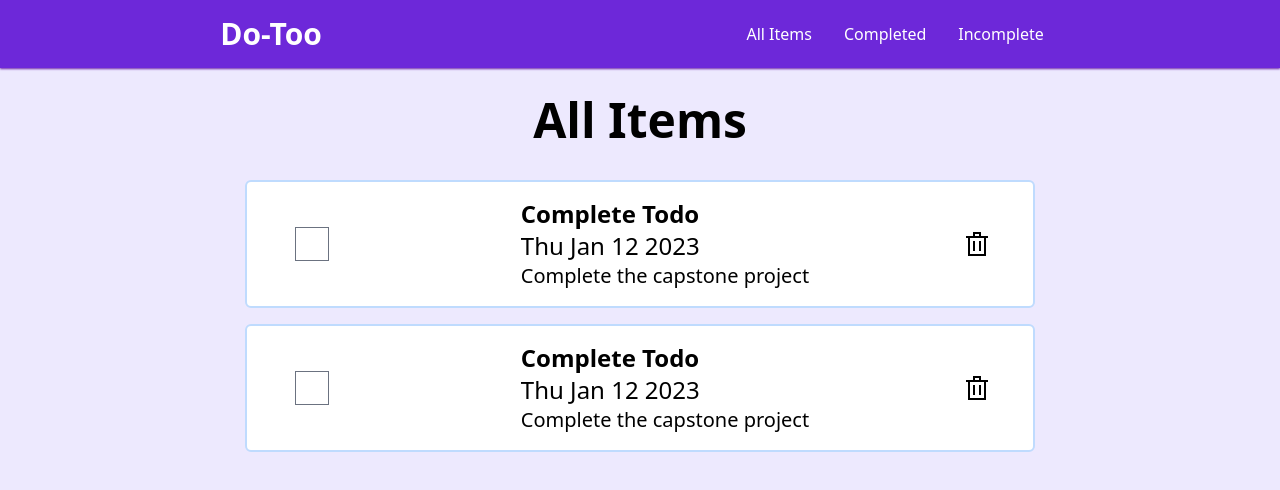
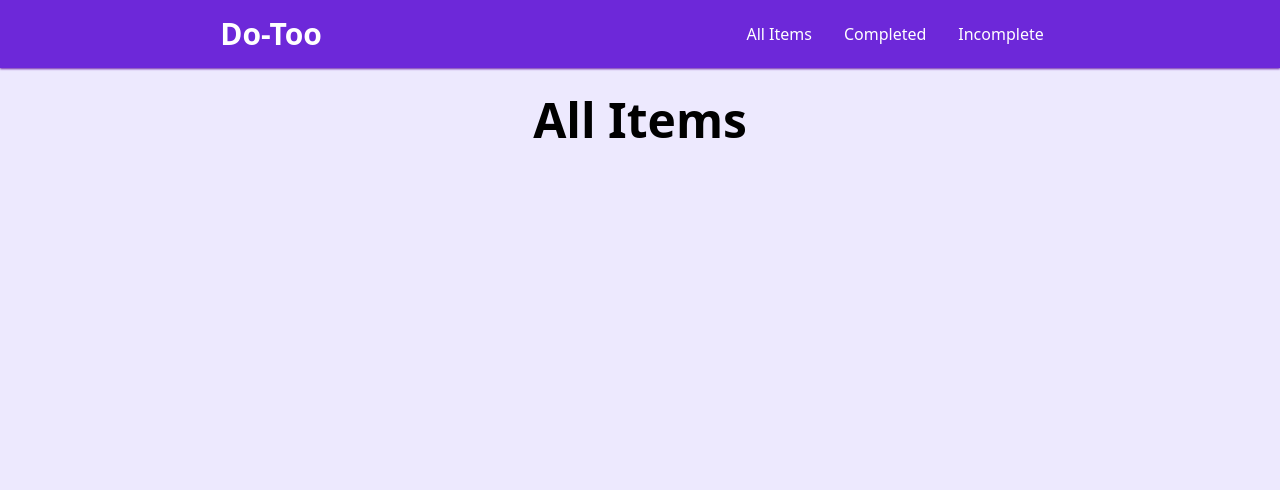
Before and after one commit to rishabhDev2700/capstone-project, a React (Create React App) app: page / in a window 1280 px wide. Shown: the top 490 px of the page. Built offline with nearby package versions, Linux system fonts and the light colour scheme.

Commit message:
Removed test data and added used todolist context instead

```diff
--- a/src/components/TodoList.js
+++ b/src/components/TodoList.js
@@ -1,30 +1,17 @@
-import React from "react";
+import React, { useContext } from "react";
 import { Todo } from "./Todo";
 import { Title } from "./Title";
+import { TodoContext } from "../App";
 export const TodoList = () => {
-  const list = [
-    {
-      title: "Complete Todo",
-      note: "Complete the capstone project",
-      date: new Date("12 January 2023"),
-      done: false,
-    },
-    {
-      title: "Complete Todo",
-      note: "Complete the capstone project",
-      date: new Date("12 January 2023"),
-      done: true,
-    },
-  ];
-  const items = list.map((item, index) => (
-    <Todo
-      key={index.toString()}
-      title={item.title}
-      note={item.note}
-      date={item.date}
-      done={item.done}
-    />
-  ));
+  const todo = useContext(TodoContext);
+  const items = todo.todoList.map((item,index)=><Todo
+        key={index.toString()}
+        title={item.title}
+        note={item.note}
+        date={item.date}
+      />
+  );
+
   return (
     <>
       <Title>All Items</Title>
```
